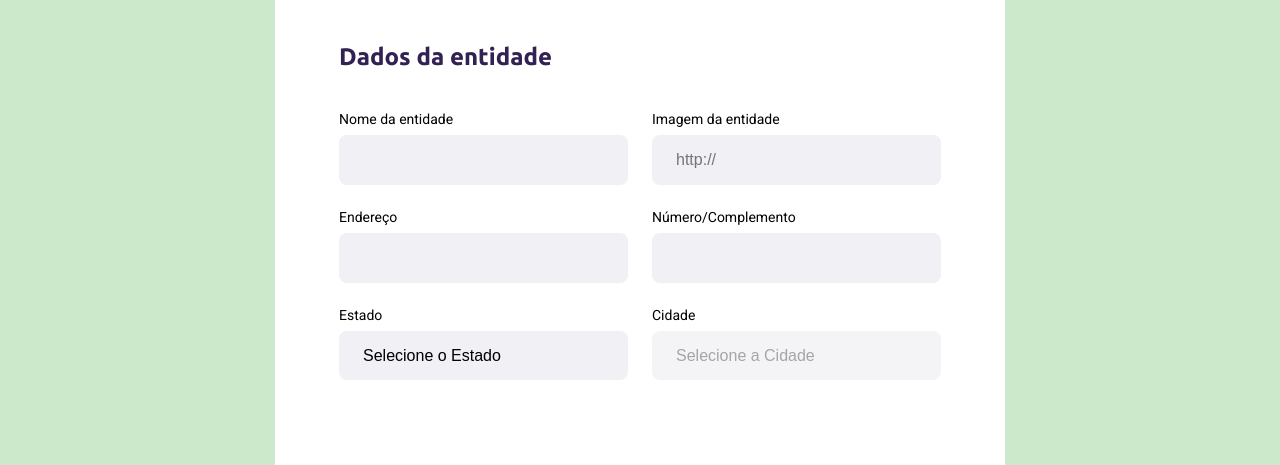
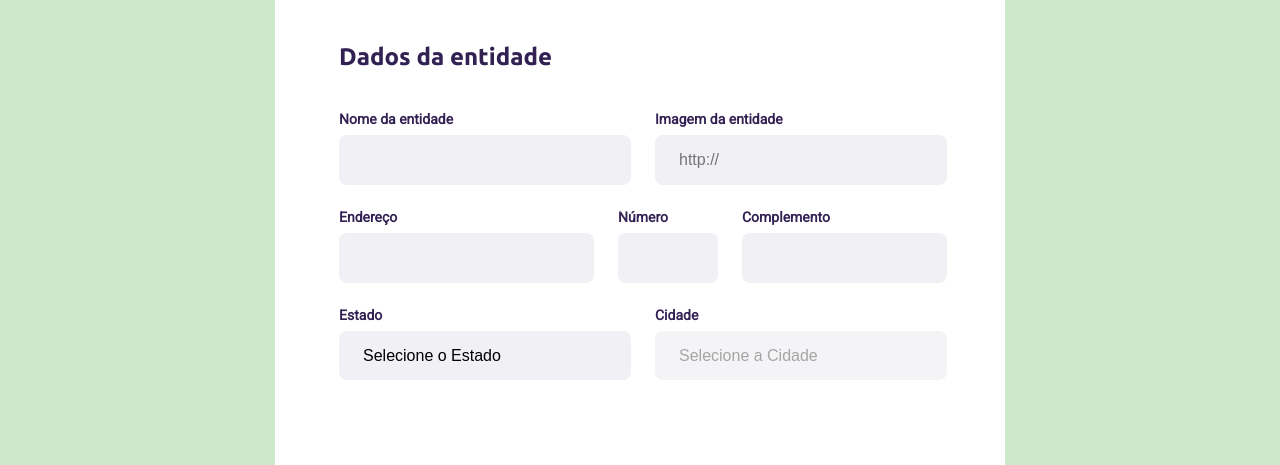
Before and after one commit to anacarolinacv/NLW-Ecoleta, a website: page src/views/create-point.html in a window 1280 px wide. Shown: the part 299-764 px from the top of the page. Drawn offline with nearby package versions, Linux system fonts and the light colour scheme; files that its build step writes are made by us from their sources; no server answers.

Commit message:
Adicionando alguns elementos ao layout

```diff
--- a/public/styles/create-point.css
+++ b/public/styles/create-point.css
@@ -60,6 +60,7 @@ form legend{
     align-items: center;
     justify-content: space-between;
     width: 100%;
+
 }
 form legend h2{
     font-size: 24px;
@@ -79,6 +80,17 @@ form .field-group{
     display: flex;
 }
 
+form .field-group #number {
+    flex: 0;
+    width: 100px;
+}
+
+form .field-group #complemento {
+    flex: 0;
+    width: 205px;
+}
+
+
 form input, form select{
     background-color: #f0f0f5;
     border: 0;
@@ -97,6 +109,8 @@ form select{
 form label{
     font-size: 14px;
     margin-bottom: 8px;
+    font-weight: bold;
+    color: var(--title-color);
 }
 
 form .field-group .field + .field{
--- a/public/styles/home.css
+++ b/public/styles/home.css
@@ -57,14 +57,14 @@
 }
 
 #page-home main p{
-    font-size: 24px;
+    font-size: 20px;
     line-height: 38px;
     margin-top: 24px;
 }
 
 #page-home main h1{
 
-    font-size: 54px;
+    font-size: 48px;
 
 
 }
--- a/src/views/create-point.html
+++ b/src/views/create-point.html
@@ -40,8 +40,13 @@
                     <label for="adress">Endereço</label>
                     <input type="text" name="adress" required="required">
                 </div>
-                <div class="field">
-                    <label for="adress2">Número/Complemento</label>
+                <div class="field" id="number">
+                    <label for="number">Número</label>
+                    <input type="number" name="number" required="required">
+
+                </div>
+                <div class="field" id="complemento">
+                    <label for="adress2">Complemento</label>
                     <input type="text" name="adress2" required="required">
 
                 </div>
```
Also changed, not shown: 1440x900.jpg (deleted).
